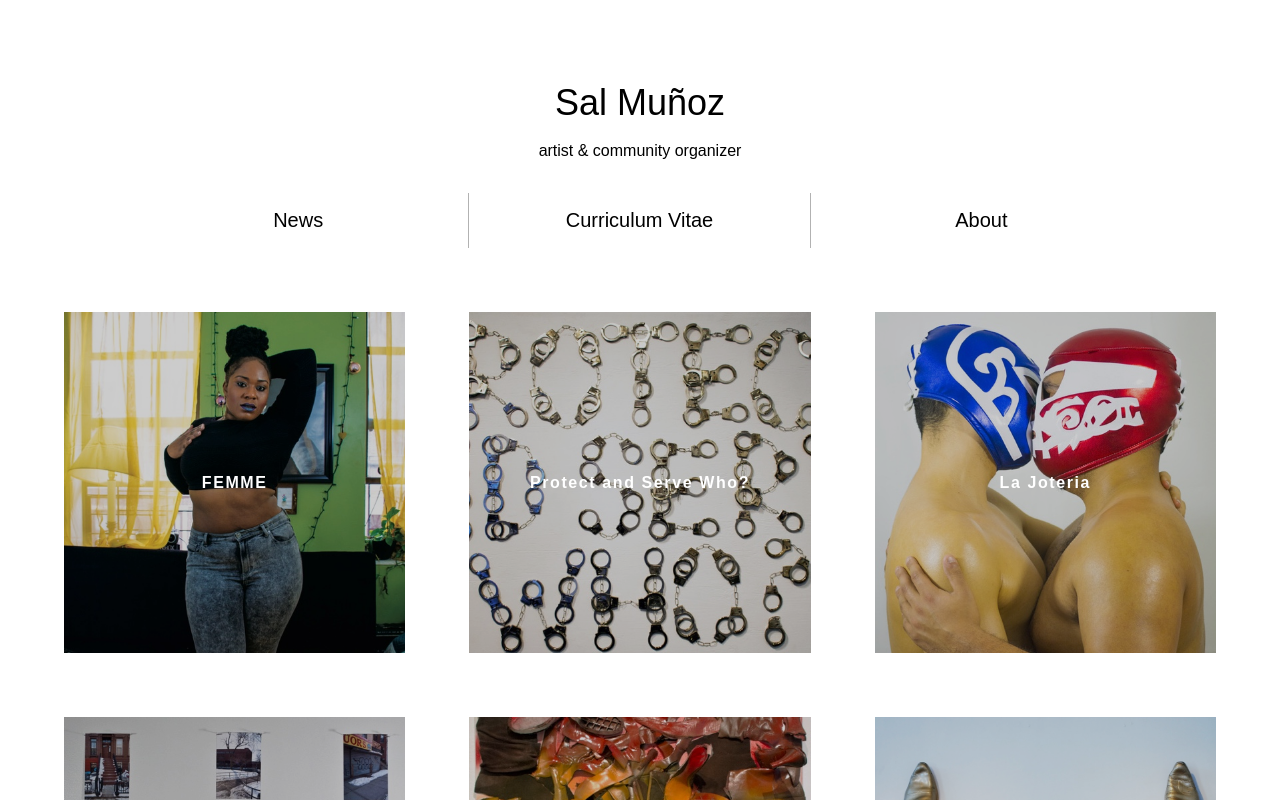
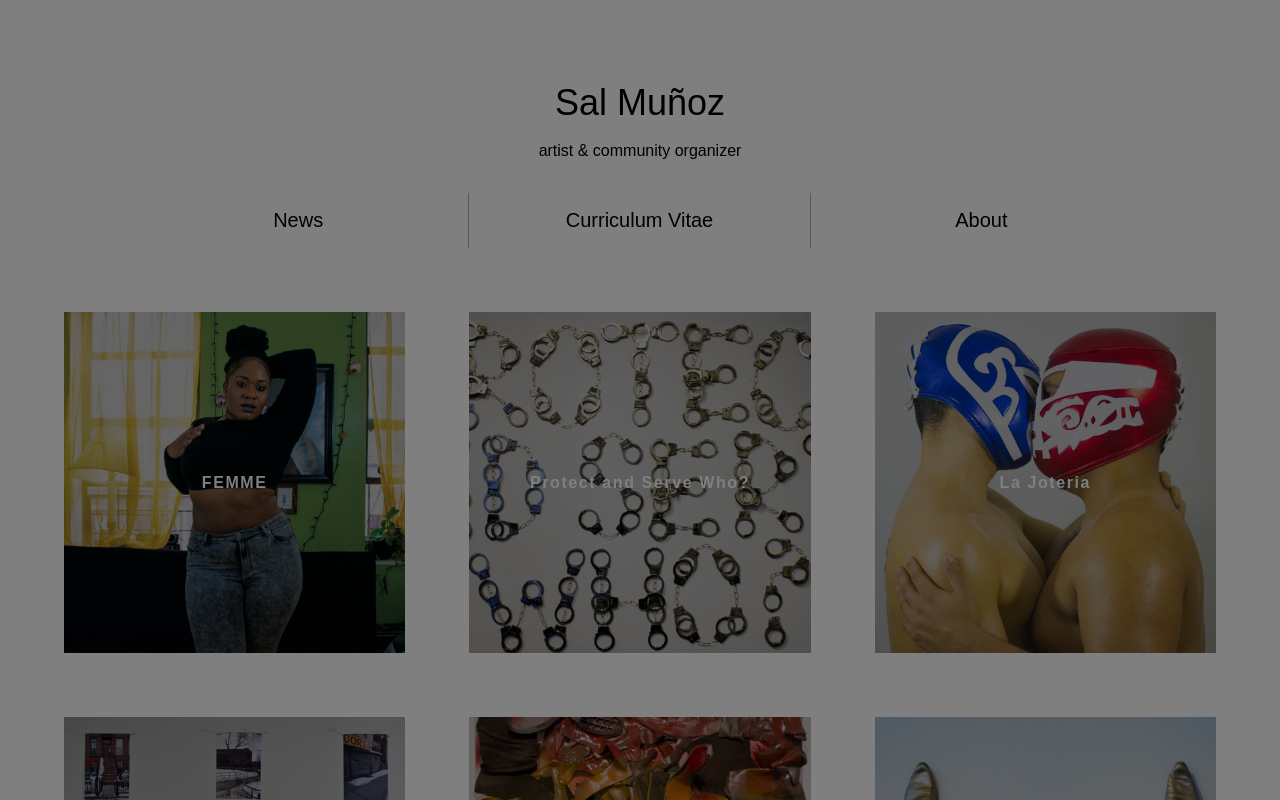
Before and after one commit to mcous/salmunoz-dot-com, a React app: page /work/1 in a window 1280 px wide. Shown: the top 800 px of the page. Built offline with nearby package versions, Linux system fonts and the light colour scheme; some packages are replaced by stand-ins of ours.

Commit message:
Add modal component for project gallery

```diff
--- a/package.json
+++ b/package.json
@@ -49,8 +49,10 @@
     "webpack-dev-server": "^2.8.2"
   },
   "dependencies": {
+    "create-react-class": "^15.6.0",
     "react": "^15.6.1",
     "react-dom": "^15.6.1",
-    "react-hot-loader": "^3.0.0-beta.7"
+    "react-hot-loader": "^3.0.0-beta.7",
+    "react-router-dom": "^4.2.2"
   }
 }
--- a/public/index.html
+++ b/public/index.html
@@ -11,6 +11,6 @@
 
 <body>
   <div id='root'></div>
-  <script src='bundle.js'></script>
+  <script src='/bundle.js'></script>
 </body>
 </html>
--- /dev/null
+++ b/src/components/modal.js
@@ -0,0 +1,23 @@
+// modal component
+import React from 'react'
+import createReactClass from 'create-react-class'
+
+const STYLE = 'fixed z-999 absolute--fill pa3 pa4-ns bg-black-50'
+
+export default createReactClass({
+  componentWillMount () {
+    document.body.classList.add('overflow-hidden')
+  },
+
+  componentWillUnmount () {
+    document.body.classList.remove('overflow-hidden')
+  },
+
+  render () {
+    return (
+      <div className={STYLE}>
+        {this.props.children}
+      </div>
+    )
+  }
+})
--- a/src/components/work-list.js
+++ b/src/components/work-list.js
@@ -1,6 +1,7 @@
 // work list component
 import React from 'react'
 import PropTypes from 'prop-types'
+import {Link} from 'react-router-dom'
 
 import Thumbnail from './thumbnail'
 
@@ -26,9 +27,9 @@ function WorkItem (props) {
 
   return (
     <li className={LIST_ITEM_STYLE} key={name}>
-      <a href='#'>
+      <Link to={`/work/${name}`}>
         <Thumbnail src={thumbnail} text={title} />
-      </a>
+      </Link>
     </li>
   )
 }
--- /dev/null
+++ b/src/containers/home.js
@@ -0,0 +1,44 @@
+// home page container
+import React from 'react'
+import PropTypes from 'prop-types'
+import {Route} from 'react-router-dom'
+
+import ProjectModal from './project-modal'
+import Main from '../components/main'
+import Hero from '../components/hero'
+import BigNav from '../components/big-nav'
+import WorkList from '../components/work-list'
+
+import homeContent from '../content/home'
+
+const PROJECTS = homeContent.pages.map((name) => {
+  return require(`../content/home/pages-by-name/${name}.json`)
+})
+
+const TITLE = 'Sal Muñoz'
+const SUBTITLE = 'artist & community organizer'
+const PAGES = [
+  {href: '/news', title: 'News'},
+  {href: '/cv', title: 'Curriculum Vitae', shortTitle: 'C/V'},
+  {href: '/about', title: 'About'}
+]
+
+export default function Home (props) {
+  return (
+    <Main>
+      <Hero title={TITLE} subtitle={SUBTITLE} />
+      <BigNav pages={PAGES} />
+      <WorkList projects={PROJECTS} />
+
+      <Route path='/work/:page' component={ProjectModal} />
+    </Main>
+  )
+}
+
+Home.propTypes = {
+  match: PropTypes.shape({
+    params: PropTypes.shape({
+      page: PropTypes.string
+    }).isRequired
+  }).isRequired
+}
--- /dev/null
+++ b/src/containers/project-modal.js
@@ -0,0 +1,19 @@
+// modal component
+import React from 'react'
+import PropTypes from 'prop-types'
+
+import Modal from '../components/modal'
+
+export default function ProjectModal () {
+  return (
+    <Modal />
+  )
+}
+
+ProjectModal.propTypes = {
+  match: PropTypes.shape({
+    params: PropTypes.shape({
+      page: PropTypes.string
+    }).isRequired
+  }).isRequired
+}
--- a/src/containers/root.js
+++ b/src/containers/root.js
@@ -1,31 +1,15 @@
 // root container
 import React from 'react'
+import {BrowserRouter, Switch, Route} from 'react-router-dom'
 
-import Main from '../components/main'
-import Hero from '../components/hero'
-import BigNav from '../components/big-nav'
-import WorkList from '../components/work-list'
-
-import homeContent from '../content/home'
-
-const TITLE = 'Sal Muñoz'
-const SUBTITLE = 'artist & community organizer'
-const PAGES = [
-  {href: '/news', title: 'News'},
-  {href: '/cv', title: 'Curriculum Vitae', shortTitle: 'C/V'},
-  {href: '/about', title: 'About'}
-]
-
-const PROJECTS = homeContent.pages.map((name) => {
-  return require(`../content/home/pages-by-name/${name}.json`)
-})
+import Home from './home'
 
 export default function Root () {
   return (
-    <Main>
-      <Hero title={TITLE} subtitle={SUBTITLE} />
-      <BigNav pages={PAGES} />
-      <WorkList projects={PROJECTS} />
-    </Main>
+    <BrowserRouter>
+      <Switch>
+        <Route path='/' component={Home} />
+      </Switch>
+    </BrowserRouter>
   )
 }
```
